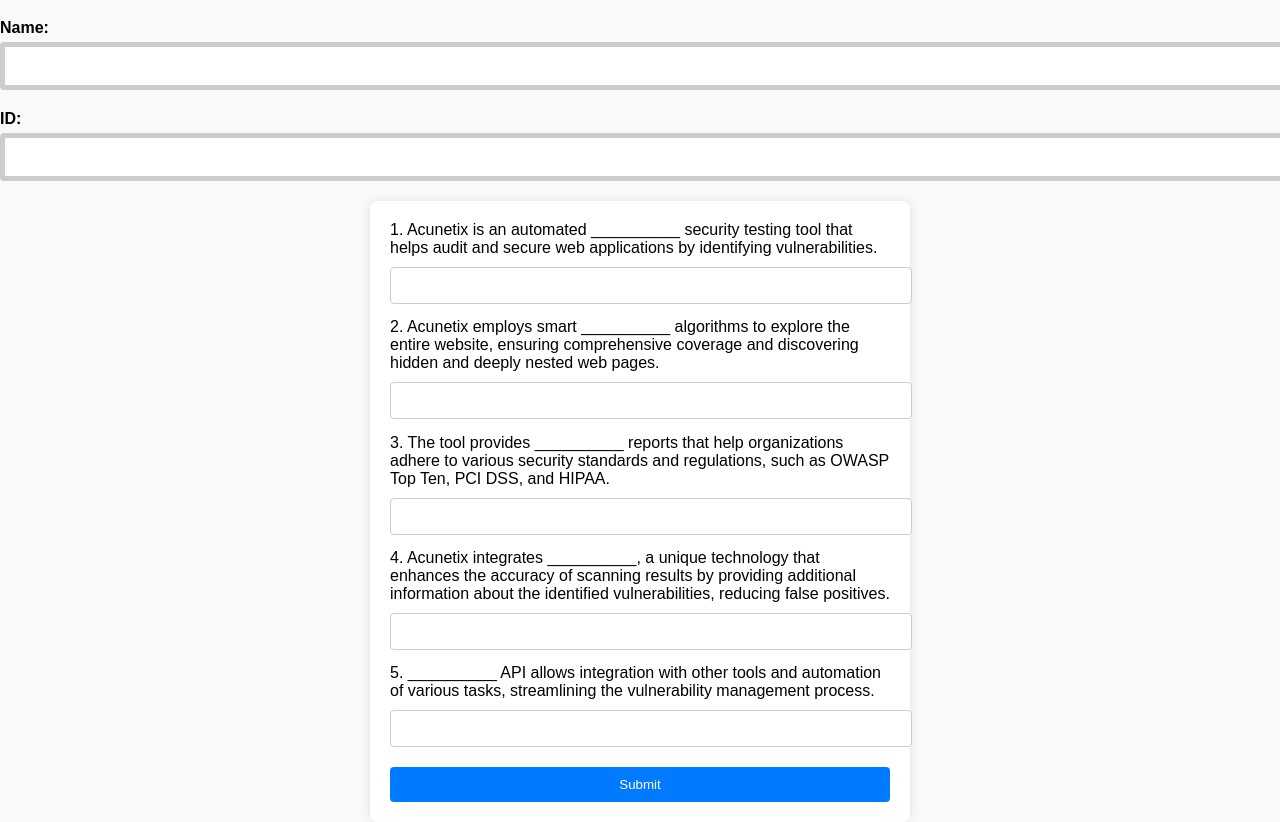
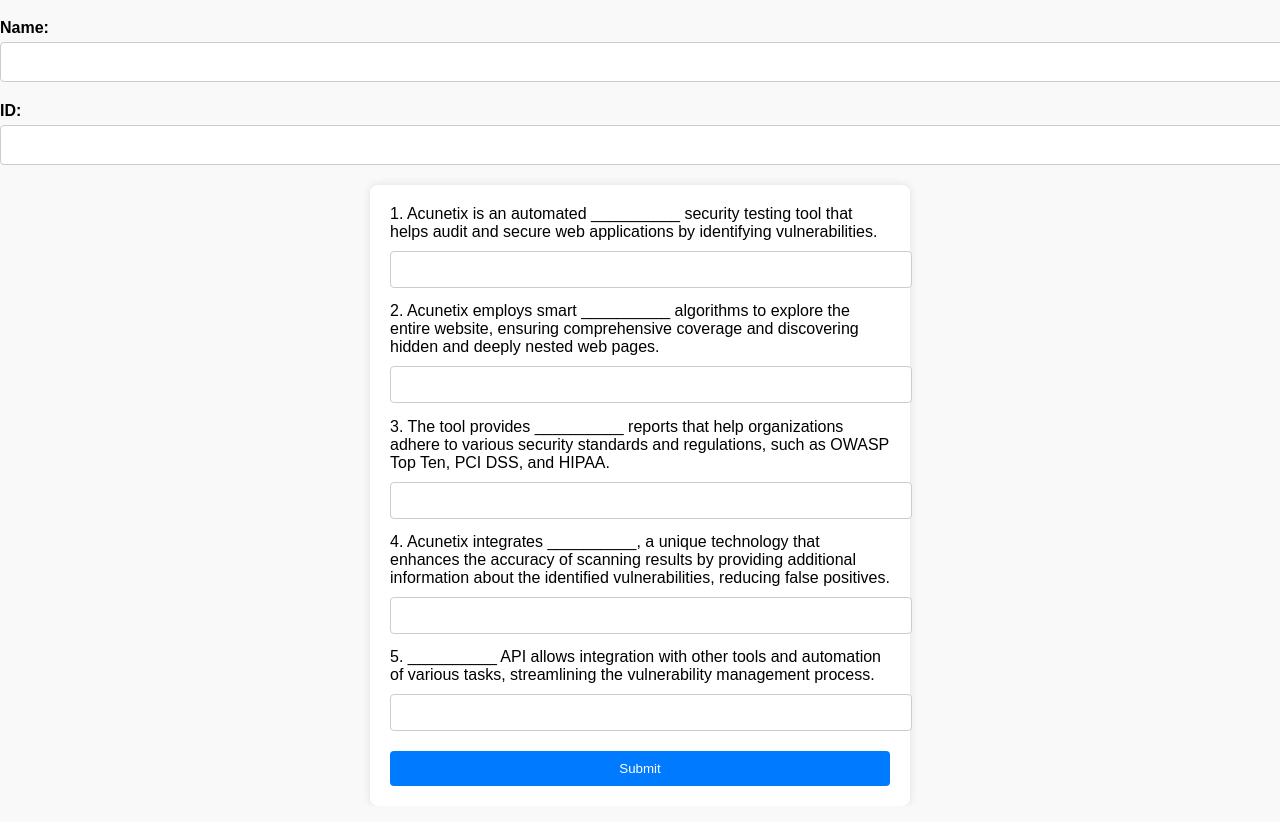
Before and after one commit to BTK-Atari/labtask8, a plain HTML site: page index.html in a window 1280 px wide. Shown: the part 61-883 px from the top of the page. Drawn offline with Linux system fonts and the light colour scheme.

Commit message:
Update styles.css

```diff
--- a/styles.css
+++ b/styles.css
@@ -67,7 +67,7 @@
 .input-container input[type="text"] {
     width: 100%;
     padding: 10px;
-    border: 5px solid #ccc;
+    border: 1px solid #ccc;
     border-radius: 4px;
     font-size: 16px;
 }
```
